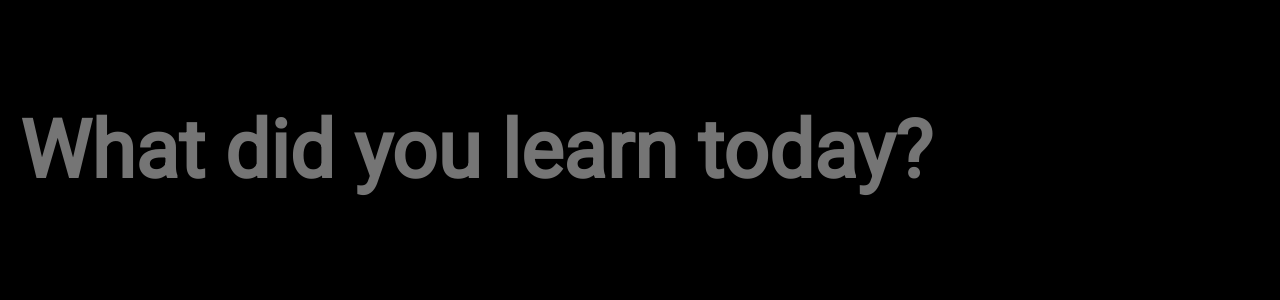
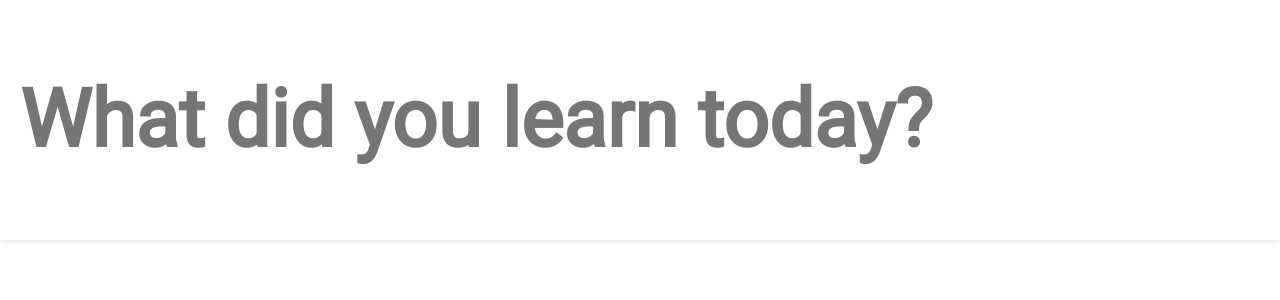
Before and after one commit to mkurapov/whatilearned, an Angular app: page / in a window 1280 px wide. Shown: the top 300 px of the page. Built offline with nearby package versions, Linux system fonts and the light colour scheme.

Commit message:
adding styling

```diff
--- a/package.json
+++ b/package.json
@@ -12,6 +12,7 @@
   },
   "private": true,
   "dependencies": {
+    "@angular/animations": "^4.1.3",
     "@angular/common": "^4.0.0",
     "@angular/compiler": "^4.0.0",
     "@angular/core": "^4.0.0",
--- a/src/app/app.component.html
+++ b/src/app/app.component.html
@@ -1,4 +1,6 @@
-<app-input-form (onSubmitEntry)="addNewEntry($event)"></app-input-form>
-<div class="entries-wrap">
-    <app-single-entry *ngFor="let entry of entries" [entry]="entry"></app-single-entry>
+<div class="app-wrap">
+    <app-input-form (onSubmitEntry)="addNewEntry($event)"></app-input-form>
+    <div class="entries-wrap">
+        <app-single-entry  [@fadeIn]="" *ngFor="let entry of entries" [entry]="entry"></app-single-entry>
+    </div>
 </div>
--- a/src/app/app.component.ts
+++ b/src/app/app.component.ts
@@ -1,14 +1,28 @@
 import { Component, OnInit } from '@angular/core';
 import { Entry } from './classes/Entry';
 import { EntryService } from './entry.service';
-
-
+import { BrowserAnimationsModule } from '@angular/platform-browser/animations';
+import {
+  trigger,
+  state,
+  style,
+  animate,
+  transition
+} from '@angular/animations';
 
 @Component({
   selector: 'app-root',
   templateUrl: './app.component.html',
   styleUrls: ['../styles/app.component.scss'],
-  providers: [EntryService]
+  providers: [EntryService],
+  animations: [
+    trigger('fadeIn', [
+      transition(':enter', [
+        style({ opacity: '0' }),
+        animate('.8s ease-out', style({ opacity: '1' })),
+      ]),
+    ]),
+  ],
 })
 export class AppComponent {
   public entries : Entry[] = []
--- a/src/app/app.module.ts
+++ b/src/app/app.module.ts
@@ -2,6 +2,7 @@ import { BrowserModule } from '@angular/platform-browser';
 import { NgModule } from '@angular/core';
 import { FormsModule } from '@angular/forms';
 import { HttpModule } from '@angular/http';
+import { BrowserAnimationsModule } from '@angular/platform-browser/animations';
 
 import { AppComponent } from './app.component';
 import { SingleEntryComponent } from './components/single-entry/single-entry.component';
@@ -16,7 +17,8 @@ import { InputFormComponent } from './components/input-form/input-form.component
   imports: [
     BrowserModule,
     FormsModule,
-    HttpModule
+    HttpModule,
+    BrowserAnimationsModule
   ],
   providers: [],
   bootstrap: [AppComponent]
--- a/src/app/components/input-form/input-form.component.html
+++ b/src/app/components/input-form/input-form.component.html
@@ -1,4 +1,5 @@
+<div class="form-wrap">
 <form (ngSubmit)="submitEntry()">
   <input [(ngModel)]="inputBody" name="entry-input" placeholder="What did you learn today?"  autocomplete="off"/>
-  <button>Add</button>
 </form>
+</div>
--- a/src/styles/app.component.scss
+++ b/src/styles/app.component.scss
@@ -1,4 +1,12 @@
 .entries-wrap
 {
-    margin-top: 300px;
+   // width:80%;
+
+   margin-top: 300px;
 }
+
+.app-wrap
+{
+    //width: 80vw;
+    //margin: 0 auto;
+}
--- a/src/styles/input-form.component.scss
+++ b/src/styles/input-form.component.scss
@@ -1,20 +1,33 @@
- input{
-     background-color: black;
-     color:white;
+ .form-wrap
+ {
+    position: fixed;
+    top:0;
+    padding:20px 0;
+    width:100%;
+    height:200px;
+    box-shadow: 0 2px 4px rgba(50,50,93,.1);
+    background-color: white;
+
+    form
+    {
+        height: 100%;
+        width: 100%;
+    }
+    input
+    {
+        color:pink;
         font-family: Roboto;
         width:100%;
-     height:300px;
-     margin: 0 auto;
-     top:0;right:0;left:0;
-     position: fixed;
+        height:100%;
         display: block;
         font-size: 80px;
-     padding-left: 20px;
+        padding: 0 20px;
         border: 0px;
         font-weight: bolder;
-     caret-color: red;
+        caret-color: pink;
 
-     ::-webkit-input-placeholder { /* Chrome/Opera/Safari */
+        ::-webkit-input-placeholder
+        {
             color: grey;
         }
 
@@ -23,3 +36,4 @@
             outline: none;
         }
     }
+ }
--- a/src/styles/main.scss
+++ b/src/styles/main.scss
@@ -2,7 +2,7 @@
 body
 {
     margin:0;
-    background-color: black;
-    color:white;
+    //background-color: black;
+    //color:white;
     font-family: Roboto;
 }
--- a/src/styles/single-entry.component.scss
+++ b/src/styles/single-entry.component.scss
@@ -0,0 +1,10 @@
+:host
+{
+    display: block;
+    overflow: hidden;
+    text-overflow: ellipsis;
+    word-wrap: break-word;
+    margin-bottom: 20px;
+    border: 1px solid #eee;
+    padding: 10px 20px;
+}
```
Lines whose indentation alone changed are shown as unchanged.
